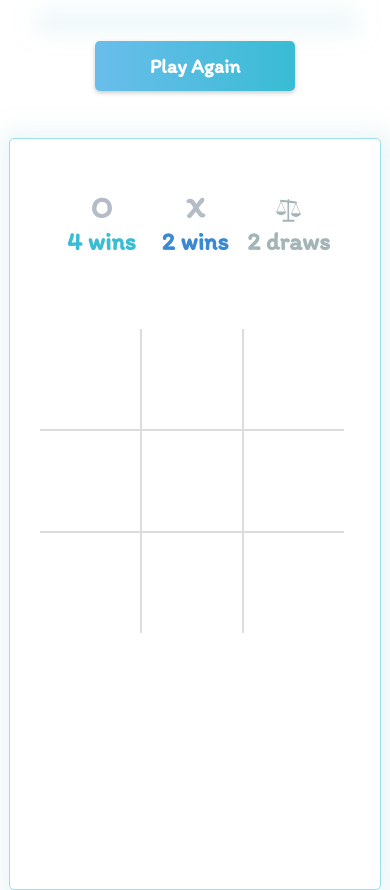
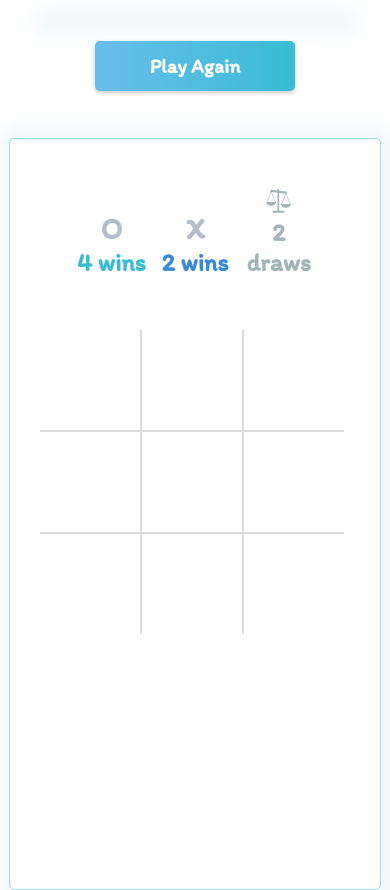
Before and after one commit to lenoraporter/MindControlOverDeebo, a PHP site: page /index.html in a window 390 px wide. Shown: the part 213-1103 px from the top of the page. Run offline with PHP 8.4, Linux system fonts and the light colour scheme.

Commit message:
Adjusted styling for mobile, updated desc, and title in index

```diff
--- a/index.html
+++ b/index.html
@@ -4,6 +4,7 @@
         <title>Tic Tac Toe Game</title>
         <meta charset="utf-8">
         <meta name="viewport" content="width=device-width, initial-scale=1.0">
+        <meta name="description" content="You've been chosen to play as one of the leading characters on the movie Friday After Next Friday. Your scene is called Mind Control Over Deebo where it's your job to play AI Deebo in a game of Tic Tac Toe. Will you walk away from this game with your chain in hand? Will you be able to keep your sanity? Find out on the next episode of Friday After Next Friday.">
         <link href="https://fonts.googleapis.com/css?family=Gochi+Hand|Itim" rel="stylesheet">
         <link rel="stylesheet" type="text/css" href="style.css" />
     </head>
--- a/style.css
+++ b/style.css
@@ -243,8 +243,8 @@ div {
 }
 
 .columns {
-    width: 90px;
-    height: 90px;
+    width: 80px;
+    height: 80px;
 }
 
 #new-game {
```
